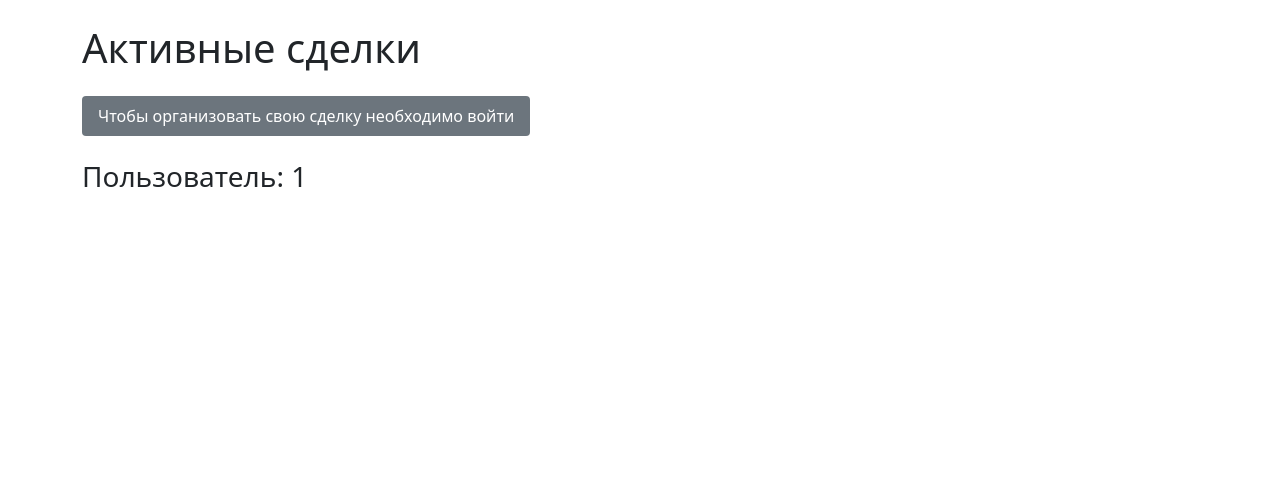
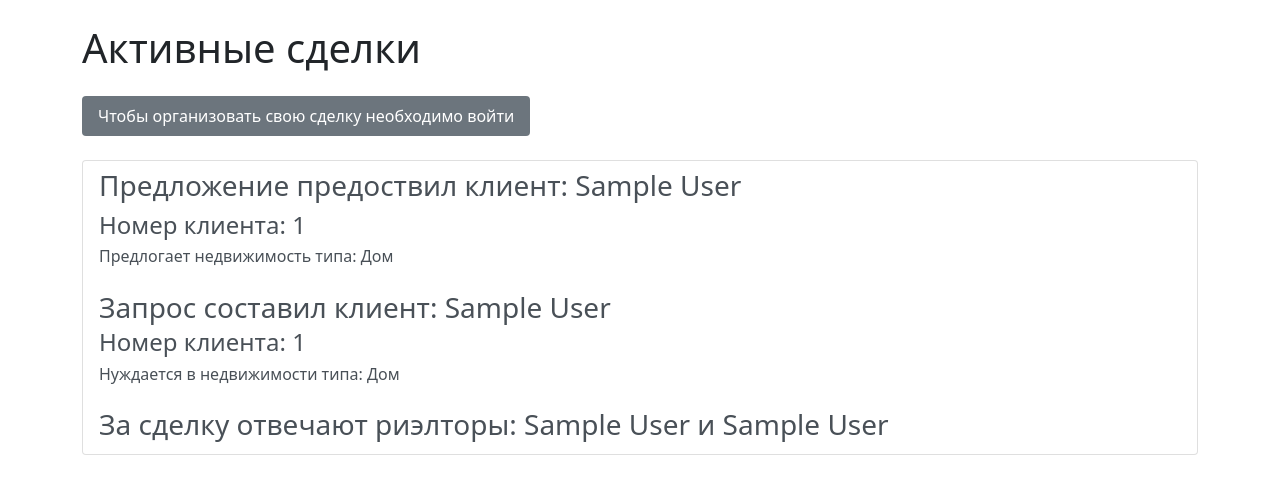
Before and after one commit to FmFromB/stormwindagency, a Django app: page /deals in a window 1280 px wide; the page is wider, and only the part inside the window is pictured. Shown: the part 58-552 px from the top of that part. Run offline with Django 3.2, Linux system fonts and the light colour scheme; tables that the repository leaves empty hold one stand-in row (values such as "Sample post").

Commit message:
Add files via upload

```diff
--- a/stormwind/settings.py
+++ b/stormwind/settings.py
@@ -92,9 +92,9 @@ WSGI_APPLICATION = 'stormwind.wsgi.application'
 DATABASES = {
     'default': {
         'ENGINE': 'django.db.backends.postgresql_psycopg2',
-        'NAME': 'ddubr6v1qu0def',
-        'USER': 'guqirmytggugyc',
-        'PASSWORD': '4b36f0f1720a432c7bc39d28dfe19cfe2034ff266202fbbbe0f42b7371dcc21b',
+        'NAME': 'dbd63nb038dkti',
+        'USER': 'cxqkqquxvwmclv',
+        'PASSWORD': '2307ef69698c1bb69033ab44009e2700b0e4ad11be2c839fa3f366ca8cb78afb',
         'HOST': 'ec2-3-214-3-162.compute-1.amazonaws.com',
         'PORT': '5432',
     }
--- a/stormwind_app/models.py
+++ b/stormwind_app/models.py
@@ -30,7 +30,7 @@ class Client(models.Model):
     first_name = models.CharField('Имя', max_length=100, null=True, blank=True)
     last_name = models.CharField('Фамилия', max_length=100, null=True, blank=True)
     middle_name = models.CharField('Отчество', max_length=100, null=True, blank=True)
-    phone = models.IntegerField('Телефон', blank=True, null=True)
+    phone = models.CharField('Телефон', max_length=100, blank=True, null=True)
     email = models.CharField('Email', max_length=100, null=True)
 
     def __str__(self):
--- a/stormwind_app/templates/add_client.html
+++ b/stormwind_app/templates/add_client.html
@@ -91,10 +91,10 @@
             <th>{{i.id}}</th>
             <td>{{i.first_name}} - {{i.last_name}}</td>
             <td>{{i.email}}</td>
-            <td><a href="{% url 'update_client' i.id %}">Update</a></td>
+            <td><a href="{% url 'update_client' i.id %}">Редактировать</a></td>
             <td>
                 <form id="delete_form_{{i.id}}" action="{% url 'delete_client' i.id %}" method="post">{% csrf_token %}</form>
-                <a href="javascript:void()" onclick="delete_question_{{i.id}}()">Delete</a>
+                <a href="javascript:void()" onclick="delete_question_{{i.id}}()">Удалить</a>
                 <script>
                     function delete_question_{{i.id}}() {
                         if (confirm("Are you shure")) {
--- a/stormwind_app/templates/clients.html
+++ b/stormwind_app/templates/clients.html
@@ -67,7 +67,6 @@
         <h1 class="mb-4">Клиенты</h1>
         <ul class="nav nav-pills mb-4">
             <li class="nav-item">
-
             </li>
             {% if request.user.is_authenticated %}
             <li class="nav-item">
@@ -81,12 +80,11 @@
         </ul>
         {%for i in clients%}
         <div class="list-group  mt-4">
-
             <a href="/detail_client/{{i.id}}" class="list-group-item list-group-item-action" aria-current="true">
                 <div class="d-flex w-100 justify-content-between">
                     <h3 class="mb-1">{{i.first_name}} {{i.last_name}} {{i.middle_name}}</h3>
                 </div>
-                <h5 class="mb-1 mt-1">Почта: {{i.email}}</h5>
+                <h6 class="mb-1 mt-1">Email: {{i.email}}</h6>
                 <h6 class="mb-1 mt-1">Номер клиента: {{i.id}}</h6>
             </a>
         </div>
--- a/stormwind_app/templates/deals.html
+++ b/stormwind_app/templates/deals.html
@@ -80,12 +80,31 @@
             {% endif %}
         </ul>
         {%for i in deals%}
-        <div class="list-group  mt-4">
-            <div class="d-flex w-100 justify-content-between">
-                <h3 class="mb-1">Пользователь: {{i.offer}} {{i.requrement.property_deal}}</h3>
+        <div class="list-group mt-4">
+            <div class="list-group-item list-group-item-action" aria-current="true">
+                <div class="d-flex w-100 justify-content-between">
+                    <h3>
+                        Предложение предоствил клиент: {{i.offer.client.first_name}} {{i.offer.client.last_name}}
+                    </h3>
+                </div>
+                <h4>Номер клиента: {{i.offer.client.id}}</h4>
+                <h6>Предлогает недвижимость типа: {{i.offer.property.property_type}}</h6>
+                <div class="mt-4">
+                    <h3 class="mb-1">
+                        Запрос составил клиент: {{i.req.client.first_name}} {{i.req.client.last_name}}
+                    </h3>
+                </div>
+                <h4>Номер клиента: {{i.req.client.id}}</h4>
+                <h6>Нуждается в недвижимости типа: {{i.req.property_type}}</h6>
+                <div class="mt-4">
+                    <h3 class="mb-1">
+                        За сделку отвечают риэлторы: {{i.req.realtor.first_name}} {{i.req.realtor.last_name}}
+                        и {{i.offer.realtor.first_name}} {{i.offer.realtor.last_name}}
+                    </h3>
+                </div>
             </div>
-        </div>
         {%endfor%}
         {%endblock content%}
     </div>
 </body>
+</html>
```
Also changed, not shown: stormwind/static/style.css (added, +36 -0 lines), stormwind/static/back.jpg (added), stormwind_app/migrations/0001_initial.py, stormwind_app/migrations/0011_auto_20210205_2339.py (added), stormwind_app/migrations/0012_auto_20210206_0011.py (added). Lines whose indentation alone changed are shown as unchanged.
